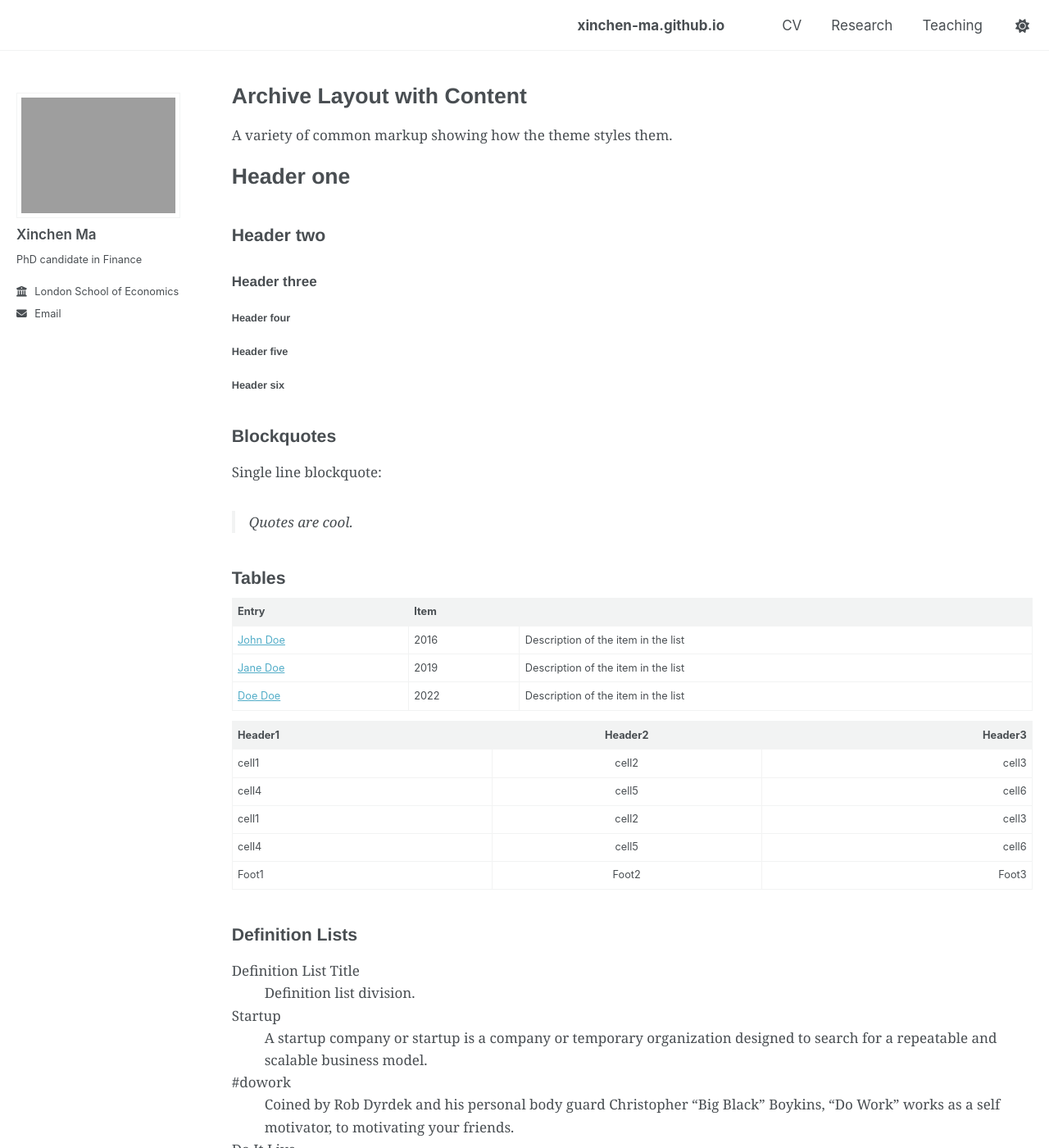
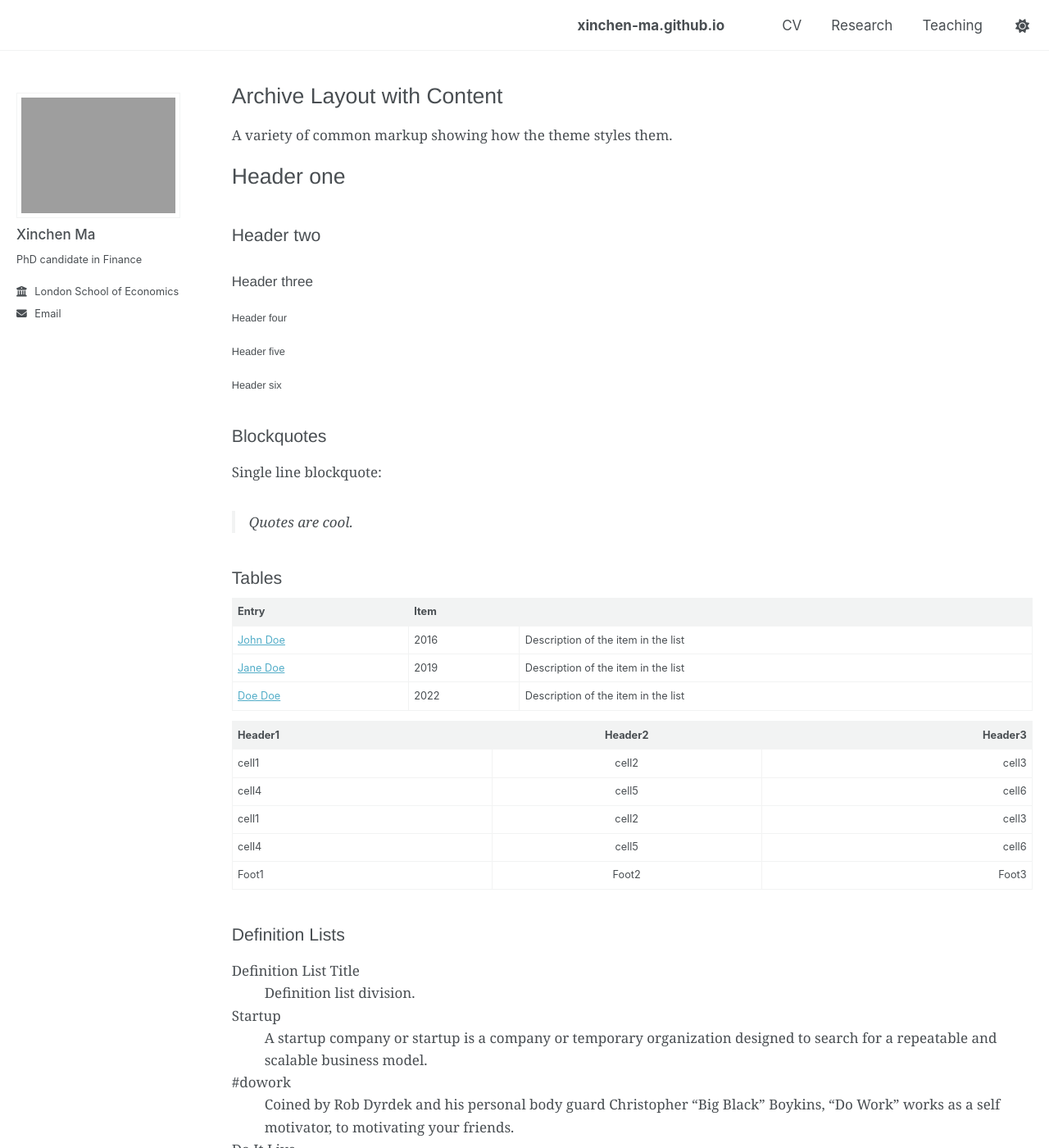
Before and after one commit to xinchen-ma/xinchen-ma.github.io, a Jekyll site: the page built from _pages/archive-layout-with-content.md, in a window 1280 px wide and 1400 px high. Shown: the whole window at 82% size. Built offline with Jekyll 4.4.1, drawn with Linux system fonts in a browser that asks for light colours; a script that is not in the unit is left out.

Commit message:
Update custom.css

```diff
--- a/assets/css/custom.css
+++ b/assets/css/custom.css
@@ -87,6 +87,6 @@ body {
 h1, h2, h3, h4, h5, h6,
 .page__title {
   font-family: "Helvetica Neue", Helvetica, Arial, sans-serif;
-  font-weight: 600;   /* lighter than 700, makes titles less heavy */
+  font-weight: 500;   /* lighter than 700, makes titles less heavy */
   line-height: 1.2;   /* tighter, helps fit titles in fewer lines */
 }
```
